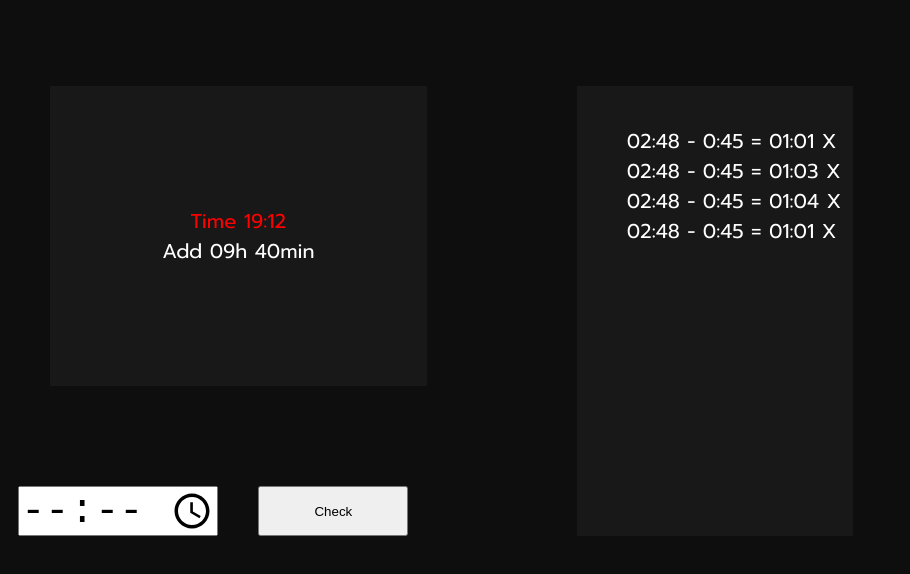
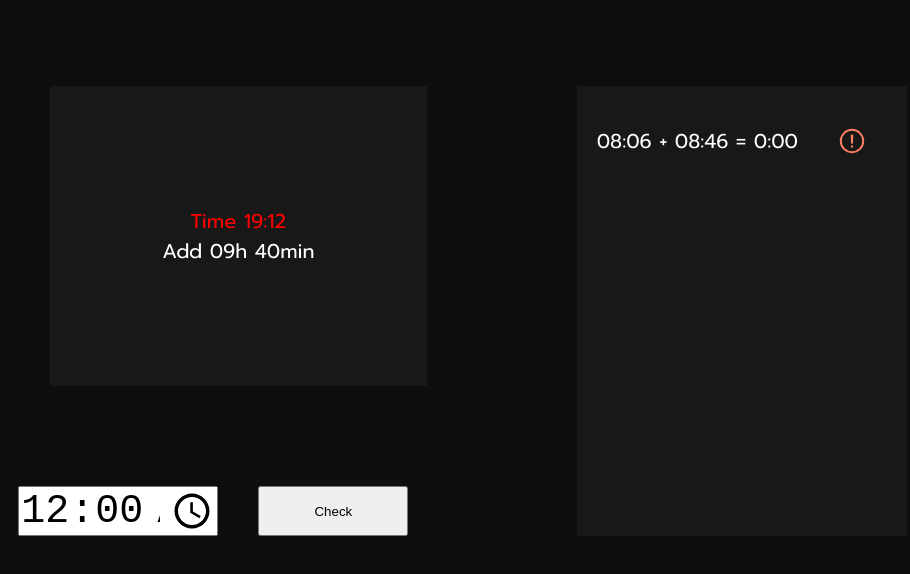
Before and after one commit to viktorssonm/TimeQuiz, a website built with Parcel: page src/index.html in a window 1280 px wide. Both pictures are taken after a click on the button "Check". Shown: the part 164-738 px from the top of the page, without its empty margins (0-910 px from the left). Built offline with nearby package versions, Linux system fonts and the light colour scheme.

Commit message:
added icons

```diff
--- a/css/styles.css
+++ b/css/styles.css
@@ -12,7 +12,6 @@ body {
     background-color: #0e0e0e;
     font-family: "Prompt", sans-serif;
     color: #fff;
-
 }
 
 header {
@@ -32,11 +31,13 @@ header {
     display: flex;
     flex-direction: column;
     padding-top: 4rem;
+    min-width: 33rem;
 }
 
 .oldanswers-container p {
     font-size: 2rem;
-  padding-left: 5rem;
+    width: 24rem;
+    padding-left: 2rem;
 }
 
 aside {
@@ -72,6 +73,21 @@ aside {
     margin-top: 10rem;
 }
 
+.answer-container-row {
+    display: flex;
+    gap: 2rem;
+}
+
+.icon {
+    width: 3rem;
+    height: 3rem;
+    fill: green;
+}
+
+.icon path {
+    fill: green;
+}
+
 .answer-container form {
     display: flex;
 }
@@ -88,8 +104,6 @@ aside {
     height: 5rem;
 }
 
-
-
 .start-time-text {
     color: red;
     display: block;
--- a/js/logic.js
+++ b/js/logic.js
@@ -13,25 +13,54 @@ const submitButton = document.querySelector(".submit-button");
 // Time input
 const timeInput = document.querySelector(".time-input");
 
+// Answer container
+const answerContainer = document.querySelector(".oldanswers-container");
+
 // Add event listener to check button
 submitButton.addEventListener("click", (e) => {
     e.preventDefault();
     if (timeQuiz.checkTime(timeInput.value)) {
-        alert("Well done!");
+        addAnswerToList(true, timeInput);
         reloadQuestion();
     } else {
-        alert("ERROR! Try again");
+        addAnswerToList(false, timeInput);
+        reloadQuestion();
     }
 });
 
+// Reload question
 const reloadQuestion = () => {
     // Reload timequiz with new task.
     timeQuiz.reloadTask();
+    writeLogicToScreen();
+};
 
-    // Update values
+// Update the answercontainer with a new child depemnding on answers
+const addAnswerToList = (isCorrect, timeInput) => {
+    const newAnswerContainer = document.createElement("div");
+    newAnswerContainer.classList.add("answer-container-row");
+    const newAnswertext = document.createElement("p");
+    const iconElement = document.createElement("img");
+
+    let timeInputSplitted = timeInput.value.replace("0", "").split(":");
+    if (isCorrect) {
+        newAnswertext.textContent = `${timeQuiz.startHour}:${timeQuiz.startMinute} + ${timeQuiz.hourToChange}:${timeQuiz.minuteToChange} = ${timeInputSplitted[0]}:${timeInputSplitted[1]}`;
+        iconElement.src = new URL("../img/check.svg", import.meta.url);
+    } else {
+        newAnswertext.textContent = `${timeQuiz.startHour}:${timeQuiz.startMinute} + ${timeQuiz.hourToChange}:${timeQuiz.minuteToChange} = ${timeInputSplitted[0]}:${timeInputSplitted[1]}`;
+        iconElement.src = new URL("../img/alert.svg", import.meta.url);
+    }
+    iconElement.classList.add("icon");
+    newAnswerContainer.append(newAnswertext);
+    newAnswerContainer.append(iconElement);
+    answerContainer.prepend(newAnswerContainer);
+};
+
+// Write question text to screen
+const writeLogicToScreen = () => {
     questionText.textContent = `Time ${timeQuiz.startHour}:${timeQuiz.startMinute}`;
     timeToAdd.textContent = `Add ${timeQuiz.hourToChange}h ${timeQuiz.minuteToChange}min`;
-    timeInput.value = "";
+    timeInput.value = "00:00";
 };
 
-reloadQuestion();
+writeLogicToScreen();
--- a/js/timeObject.js
+++ b/js/timeObject.js
@@ -59,7 +59,5 @@ export class timeObject {
         // Assign correct values to global variables.
         this.correctHour = newCorrectDate.getHours();
         this.correctMinute = newCorrectDate.getMinutes();
-
-        console.log(this.correctHour, "", this.correctMinute);
     };
 }
--- a/package.json
+++ b/package.json
@@ -7,6 +7,5 @@
     },
     "devDependencies": {
         "parcel": "^2.0.0-rc.0"
-  },
-  "dependencies": {}
     }
+}
--- a/src/index.html
+++ b/src/index.html
@@ -30,14 +30,11 @@
       </div>
       <aside class="old-answers">
         <div class="oldanswers-container">
-          <p>02:48 - 0:45 = 01:01 X</p>
-          <p>02:48 - 0:45 = 01:03 X</p>
-          <p>02:48 - 0:45 = 01:04 X</p>
-          <p>02:48 - 0:45 = 01:01 X</p>
         </div>
       </aside>
     </div>
   </main>
+
   <script src="../js/logic.js" type="module"></script>
 </body>
 
```
Also changed, not shown: img/alert.svg (added), img/check.svg (added), 2 other files. Lines whose indentation alone changed are shown as unchanged.
